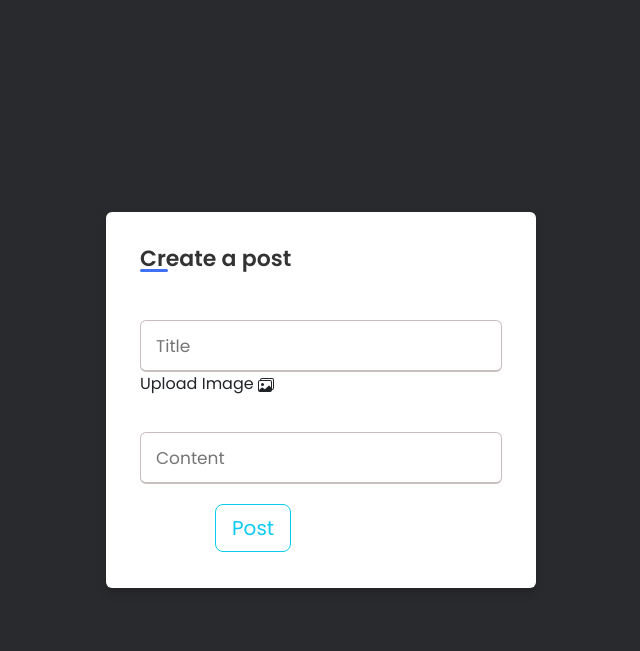
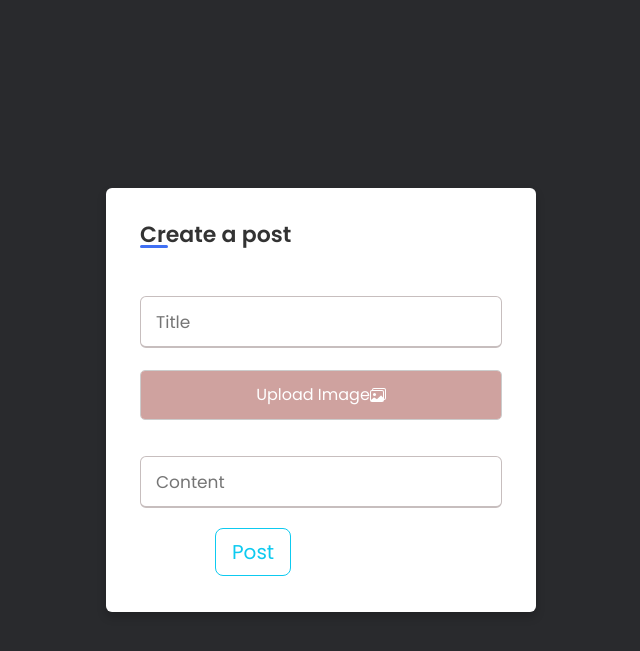
Before and after one commit to llwtep/project_django_1, a Django app: page /create-post in a window 1280 px wide. Shown: the top 651 px of the page, without its empty margins (319-959 px from the left). Run offline with Django 5.2, Linux system fonts and the light colour scheme; a user stored in the database is signed in; parts of the project's set-up code (start-up, migrations or seed data) failed here and were passed over.

Commit message:
Update reg.css

```diff
--- a/loginapp2/static/reg-css/reg.css
+++ b/loginapp2/static/reg-css/reg.css
@@ -141,3 +141,48 @@ form .text h3 a:hover{
     margin-top: 20px;
     margin-left: 75px;
     }
+btn-outline-success{
+    margin-top: 20px;
+    margin-left: 75px;
+
+}
+.image-upload-wrapper {
+    margin-top:40px;
+    position: relative;
+    width: 100%;
+    height: 50px;
+    border: 1px solid #ccc;
+    border-radius: 5px;
+    cursor: pointer;
+    overflow: hidden;
+}
+
+.image-upload-label {
+    position: absolute;
+    top: 0;
+    left: 0;
+    width: 100%;
+    height: 100%;
+    display: flex;
+    align-items: center;
+    justify-content: center;
+    background-color: #cfa29f;
+    color: #ffffff;
+    font-size: 16px;
+    transition: background-color 0.3s;
+    cursor: pointer;
+}
+
+.image-upload-label:hover {
+    background-color: #e37971;
+}
+
+.image-input {
+    position: absolute;
+    width: 100%;
+    height: 100%;
+    top: 0;
+    left: 0;
+    opacity: 0;
+    cursor: pointer;
+}
```
